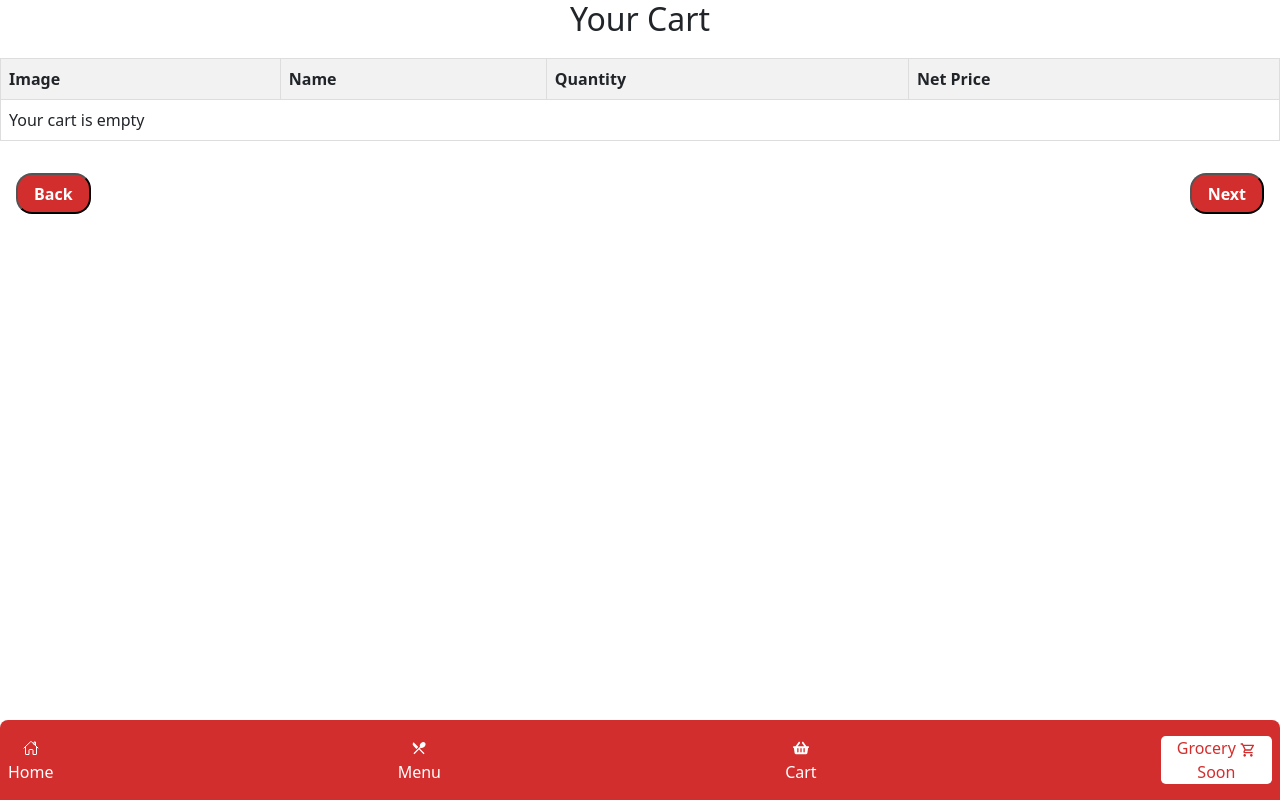
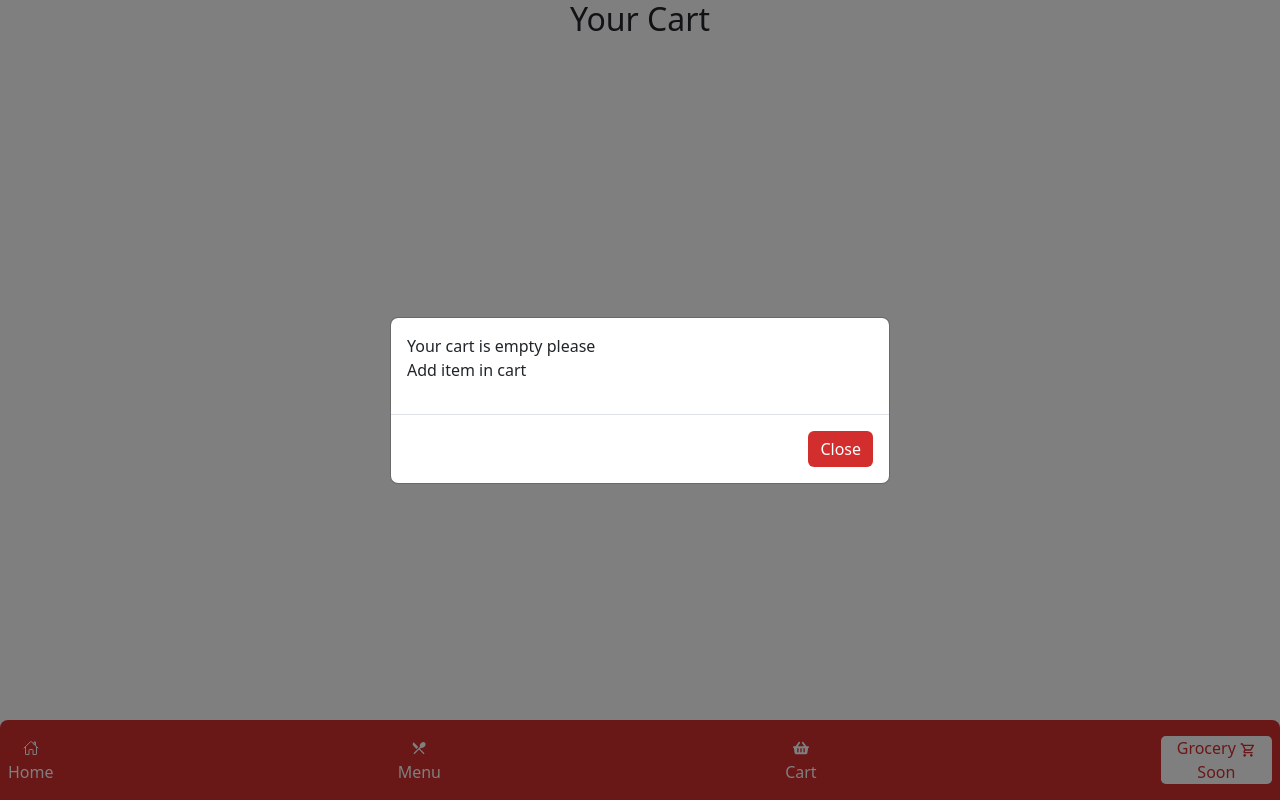
Before and after one commit to neeraj1264/Foodieshub-React-2, a React (Vite) app: page /cart in a window 1280 px wide. Built offline with nearby package versions, Linux system fonts and the light colour scheme.

Commit message:
we add dialog box when cart empty

```diff
--- a/src/components/shoppingCart/Cart.jsx
+++ b/src/components/shoppingCart/Cart.jsx
@@ -1,6 +1,9 @@
-import React, { useEffect } from "react";
+import React, { useEffect , useState} from "react";
 import { useCart } from "../../ContextApi";
 import { useNavigate } from "react-router-dom";
+import Modal from 'react-bootstrap/Modal';
+import Button from 'react-bootstrap/Button';
+import Spinner from 'react-bootstrap/Spinner';
 import "./Cart.css";
 
 const Cart = ({ id }) => {
@@ -14,6 +17,7 @@ const Cart = ({ id }) => {
     removeCartItem,
   } = useCart();
   const productShowButtons = showButtons[id] || false;
+  const [showModal, setShowModal] = useState(false);
 
   const handleRemoveItem = (productId) => {
     removeCartItem(productId);
@@ -66,7 +70,7 @@ const Cart = ({ id }) => {
   const navigate = useNavigate();
 
   const handleBack = () => {
-    navigate("/layout2");
+    navigate("/menu");
   };
 
   const handleNext = () => {
@@ -97,11 +101,19 @@ const Cart = ({ id }) => {
     updateCartItemQuantity(cartItems[index].id, updatedQuantity);
     localStorage.getItem("cartItems", cartItems);
   };
+
+  useEffect(() => {
+    // ... (Remaining code for useEffect)
+    if (cartItems.length === 0) {
+      setShowModal(true);
+    }
+  }, [cartItems]);
+
   return (
     <>
       <div className="cart-page">
         <h2 style={{ textAlign: "center" }}>Your Cart</h2>
-        {cartItems ? (
+        {cartItems.length > 0 ? (
           <>
             <table className="cart-table">
               <thead>
@@ -187,11 +199,26 @@ const Cart = ({ id }) => {
             </div>
           </>
         ) : (
-          <p>Loading...</p>
+          <ComingSoonModal onClose={() =>navigate("/menu")} />
         )}
       </div>
     </>
   );
 };
 
+const ComingSoonModal = ({ onClose }) => (
+  <Modal show={true}  backdrop="static"  centered>
+
+    <Modal.Body>
+      <p>Your cart is empty please <br /> Add item in cart </p>
+    </Modal.Body>
+    <Modal.Footer>
+      <Button variant="secondary" style={{ background: '#d32e2e', border: 'none' }} onClick={onClose}>
+        Close
+      </Button>
+    </Modal.Footer>
+  </Modal>
+);
+
+
 export default Cart;
```
